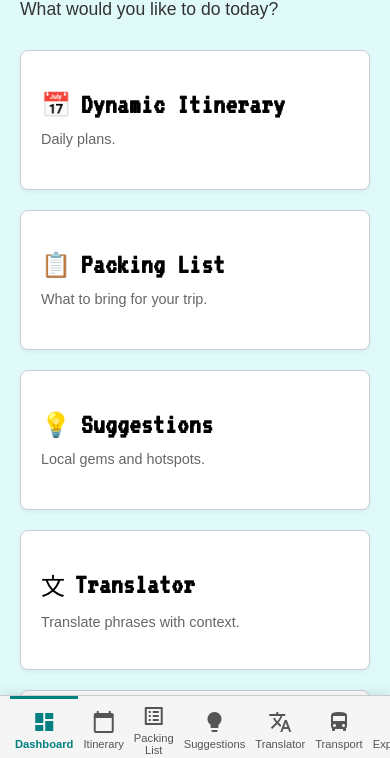
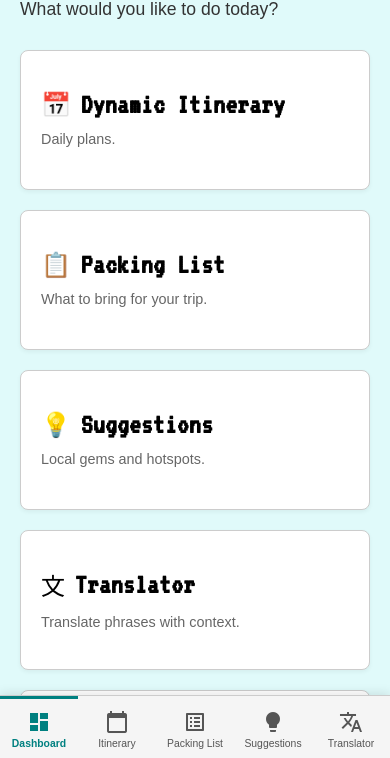
Before and after one commit to Nihilusman99/Munchen-Mate, a plain HTML site: page index.html in a window 390 px wide. Shown: the part 84-842 px from the top of the page. Drawn offline with Linux system fonts and the light colour scheme.

Commit message:
Update style.css

```diff
--- a/css/style.css
+++ b/css/style.css
@@ -497,20 +497,32 @@ textarea.form-input {
         display: flex;
         flex-direction: row;
         width: 100%;
-        justify-content: space-between;
-        margin-top: 0;
-        padding: 0 10px;
+        justify-content: flex-start; /* Align to start so we can scroll */
+        overflow-x: auto; /* ALLOW SCROLLING */
+        padding: 0;
+        margin: 0;
+        -webkit-overflow-scrolling: touch; /* Smooth scroll on iOS */
+
+        /* Hide the ugly scrollbar */
+        scrollbar-width: none; /* Firefox */
+        -ms-overflow-style: none;  /* IE */
+    }
+
+    .nav-menu::-webkit-scrollbar {
+        display: none; /* Chrome/Safari */
     }
 
     .nav-item {
-        flex-direction: column; /* Icon top, Text bottom */
+        flex-direction: column;
         padding: 8px 5px;
-        font-size: 0.7rem;
+        font-size: 0.65rem; /* Slightly smaller text */
         gap: 4px;
         justify-content: center;
-        border-left: none; /* Remove desktop indicator */
-        border-top: 3px solid transparent; /* New mobile indicator */
-        flex: 1; /* Distribute space evenly */
+        border-left: none;
+        border-top: 3px solid transparent;
+
+        flex: 0 0 20%; /* Each item takes 20% of screen width (5 items visible) */
+        min-width: 75px; /* Minimum tappable size */
         text-align: center;
     }
 
```
